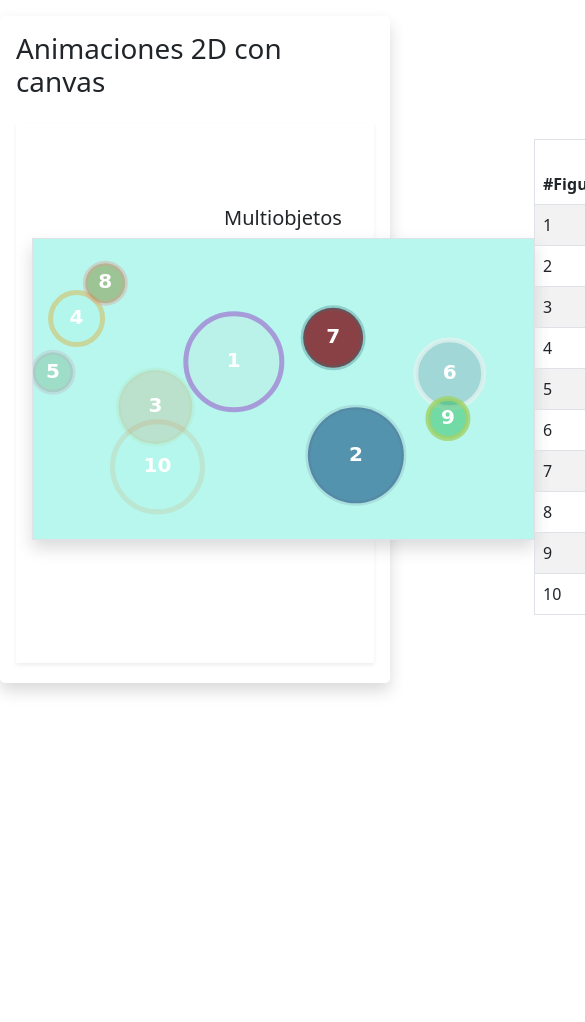
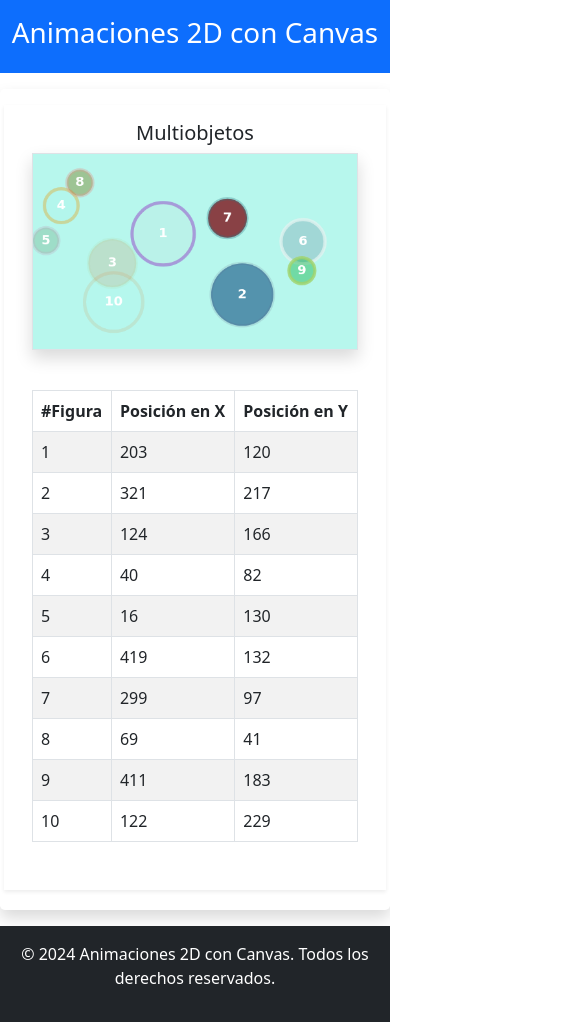
Before and after one commit to LuisGR16/canvas-animation-objects, a plain HTML site: page index.html in a window 390 px wide. Shown: the top 1022 px of the page, 585 px wide, since content can reach past the window. Before the commit the page ends 844 px from the top, so only its background shows below. Drawn offline with nearby package versions, Linux system fonts and the light colour scheme.

Commit message:
Actualización del diseño, agregado de responsive, así como header y footer

```diff
--- a/index.html
+++ b/index.html
@@ -8,22 +8,28 @@
         integrity="sha384-EVSTQN3/azprG1Anm3QDgpJLIm9Nao0Yz1ztcQTwFspd3yD65VohhpuuCOmLASjC" crossorigin="anonymous">
 
     <title>Canvas animation 2D</title>
+    <style>
+        #canvas {
+            max-width: 100%;
+            height: auto;
+        }
+    </style>
 </head>
 
 <body>
 
-    <main class="container flex-column mt-3  shadow rounded-3 p-3">
-        <div class="d-flex justify-content-center flex-row mb-3">
-            <h1>Animaciones 2D con canvas</h1>
-        </div>
-        <div class="d-flex flex-row shadow-sm mb-1 p-3 justify-content-around">
-            <div class="d-flex justify-content-center flex-column mb-3">
-                <h5 class="d-flex justify-content-center">Multiobjetos</h5>
+    <header class="bg-primary text-white text-center py-3">
+        <h1>Animaciones 2D con Canvas</h1>
+    </header>
+
+    <main class="container mt-3 shadow rounded-3 p-3">
+        <div class="row shadow-sm mb-1 p-3">
+            <div class="col-12 col-md-6 d-flex justify-content-center flex-column mb-3">
+                <h5 class="text-center">Multiobjetos</h5>
                 <canvas class="border shadow" id="canvas"></canvas>
                 <br>
             </div>
-            <div class="d-flex justify-content-center flex-column mb-3">
-                <!-- <h3>Coordenadas: <span id="coordenadas"></span></h3> -->
+            <div class="col-12 col-md-6 d-flex justify-content-center flex-column mb-3">
                 <table class="table table-striped table-bordered">
                     <thead class="thead-dark">
                         <tr>
@@ -33,12 +39,16 @@
                         </tr>
                     </thead>
                     <tbody id="coord__details">
-
+                        <!-- Coordenadas de los círculos se añadirán aquí -->
                     </tbody>
                 </table>
             </div>
         </div>
     </main>
+
+    <footer class="bg-dark text-white text-center py-3 mt-3">
+        <p>&copy; 2024 Animaciones 2D con Canvas. Todos los derechos reservados.</p>
+    </footer>
 
     <script src="https://cdn.jsdelivr.net/npm/bootstrap@5.0.2/dist/js/bootstrap.bundle.min.js"
         integrity="sha384-MrcW6ZMFYlzcLA8Nl+NtUVF0sA7MsXsP1UyJoMp4YLEuNSfAP+JcXn/tWtIaxVXM"
```
